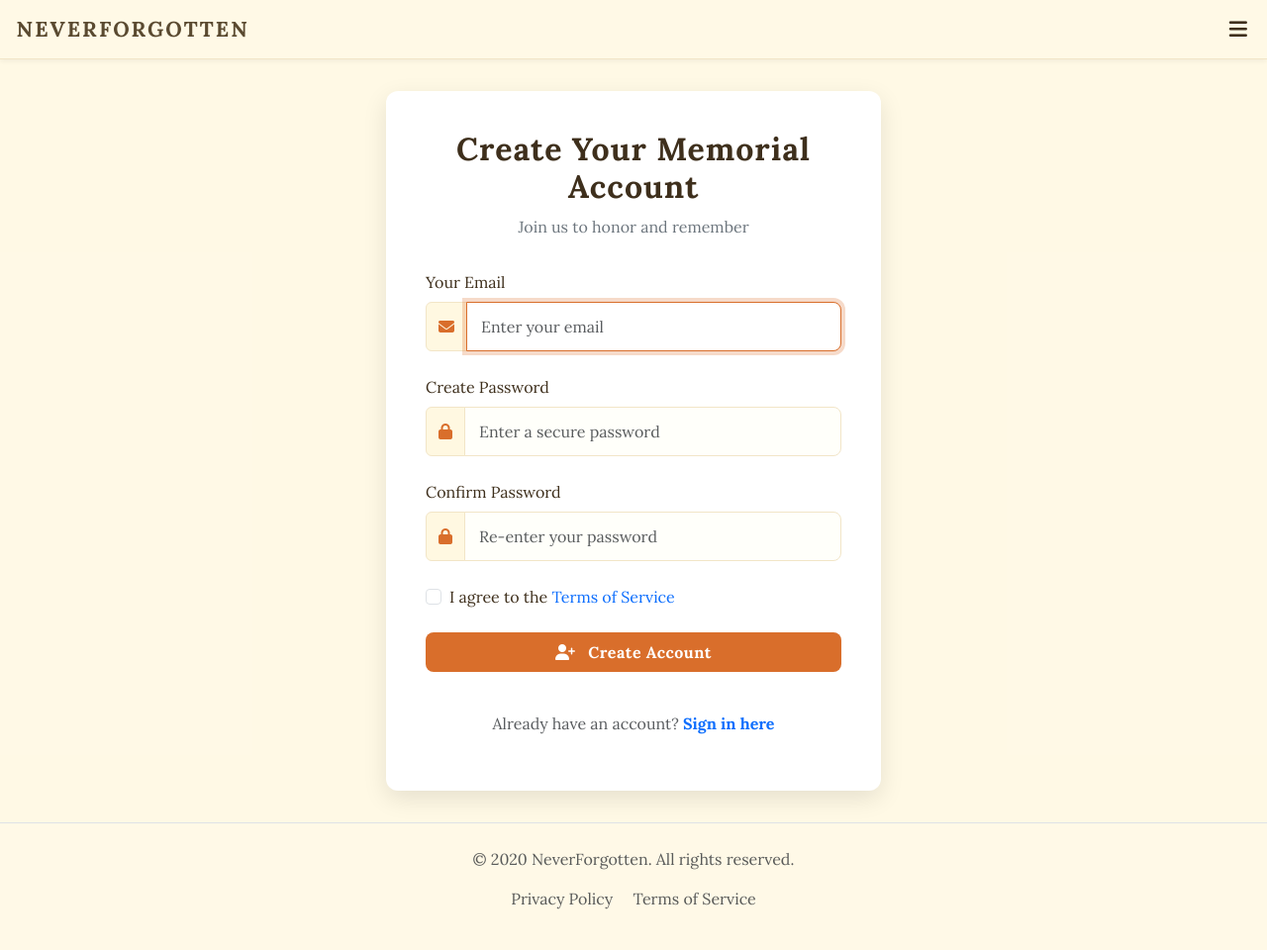
After one commit to PaulD95-git/neverforgotten, a Django app: template templates/account/signup.html in a window 1280 px wide. The commit adds this page. Shown: the whole page at 99% size. Run offline with Django 5.2, Linux system fonts and the light colour scheme; the template is opened without the code that fills it: most values are stand-ins (such as "Sample title", 1, 10 or a date in 2020); some libraries are stand-ins or nearby versions.

Commit message:
signup.html created and styled

```diff
--- /dev/null
+++ b/templates/account/signup.html
@@ -0,0 +1,117 @@
+{% extends "base.html" %}
+{% load static %}
+{% load i18n %}
+
+{% block content %}
+<!-- Main Signup Form Container -->
+<div class="form-wrapper">
+  <div class="form-container">
+    <!-- Form Header -->
+    <div class="text-center mb-4">
+      <h2 class="login-title">{% trans "Create Your Memorial Account" %}</h2>
+      <p class="login-subtitle">{% trans "Join us to honor and remember" %}</p>
+    </div>
+
+    <!-- Signup Form -->
+    <form method="POST" action="{% url 'account_signup' %}">
+      {% csrf_token %}
+
+      <!-- Email Input Field -->
+      <div class="form-group mb-4">
+        <label for="id_email" class="form-label">
+          {% trans "Your Email" %}
+        </label>
+        <div class="input-group">
+          <span class="input-group-text">
+            <i class="fas fa-envelope"></i>
+          </span>
+          <input type="email"
+                 name="email"
+                 id="id_email"
+                 class="form-control"
+                 placeholder="{% trans 'Enter your email' %}"
+                 required
+                 autofocus>
+        </div>
+      </div>
+
+      <!-- Password Input Field -->
+      <div class="form-group mb-4">
+        <label for="id_password1" class="form-label">
+          {% trans "Create Password" %}
+        </label>
+        <div class="input-group">
+          <span class="input-group-text">
+            <i class="fas fa-lock"></i>
+          </span>
+          <input type="password"
+                 name="password1"
+                 id="id_password1"
+                 class="form-control"
+                 placeholder="{% trans 'Enter a secure password' %}"
+                 required>
+        </div>
+      </div>
+
+      <!-- Password Confirmation -->
+      <div class="form-group mb-4">
+        <label for="id_password2" class="form-label">
+          {% trans "Confirm Password" %}
+        </label>
+        <div class="input-group">
+          <span class="input-group-text">
+            <i class="fas fa-lock"></i>
+          </span>
+          <input type="password"
+                 name="password2"
+                 id="id_password2"
+                 class="form-control"
+                 placeholder="{% trans 'Re-enter your password' %}"
+                 required>
+        </div>
+      </div>
+
+      <!-- Hidden Redirect Field -->
+      {% if redirect_field_value %}
+        <input type="hidden"
+               name="{{ redirect_field_name }}"
+               value="{{ redirect_field_value }}">
+      {% endif %}
+
+      <!-- Terms Agreement -->
+      <div class="form-check mb-4">
+        <input type="checkbox"
+               name="terms"
+               id="id_terms"
+               class="form-check-input"
+               required>
+        <label class="form-check-label" for="id_terms">
+          {% trans "I agree to the" %}
+          <a href="#" class="text-decoration-none">{% trans "Terms of Service" %}</a>
+        </label>
+      </div>
+
+      <!-- Submit Button -->
+      <button type="submit" class="btn btn-primary w-100 mb-3 py-2">
+        <i class="fas fa-user-plus me-2"></i>
+        {% trans "Create Account" %}
+      </button>
+
+      <!-- Login Link -->
+      <div class="text-center mt-4">
+        <p class="text-muted">
+          {% trans "Already have an account?" %}
+          <a href="{% url 'account_login' %}"
+             class="text-decoration-none fw-bold">
+            {% trans "Sign in here" %}
+          </a>
+        </p>
+      </div>
+    </form>
+  </div>
+</div>
+{% endblock %}
+
+{% block extra_css %}
+<link rel="stylesheet" href="{% static 'css/account/login.css' %}">
+{% endblock %}
```
Also changed, not shown: static/css/account/signup.css (added, +54 -0 lines), templates/account/login.html (+5 -6 lines).
